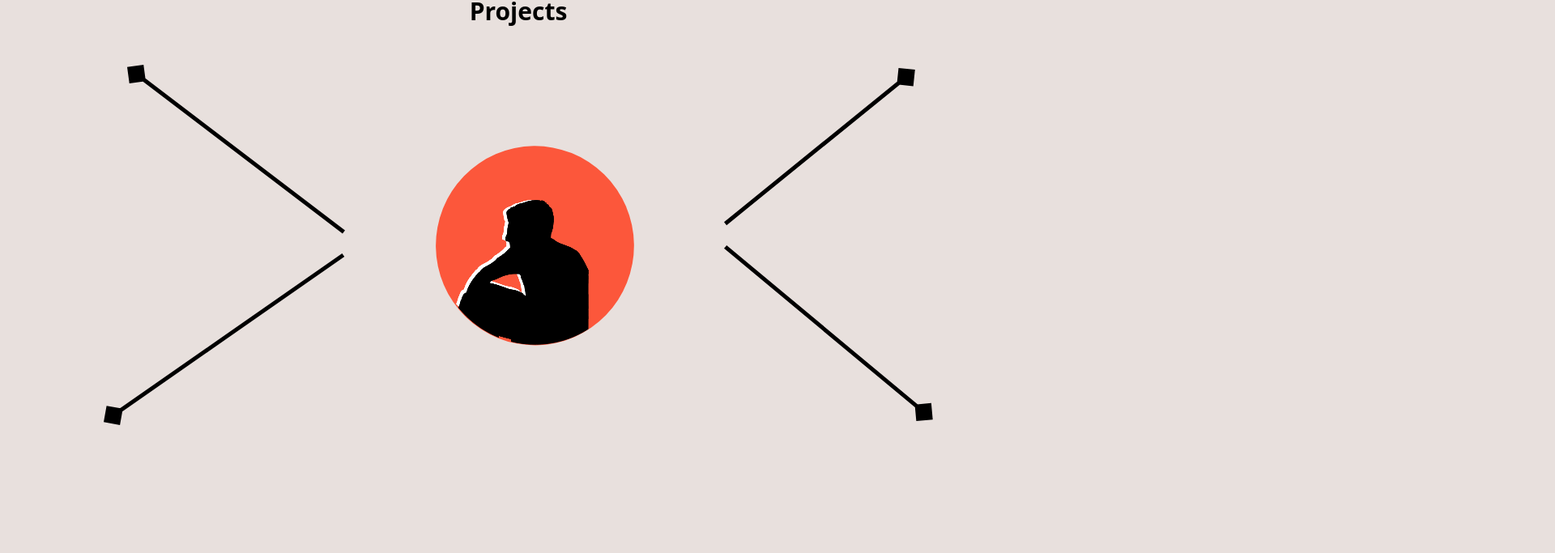
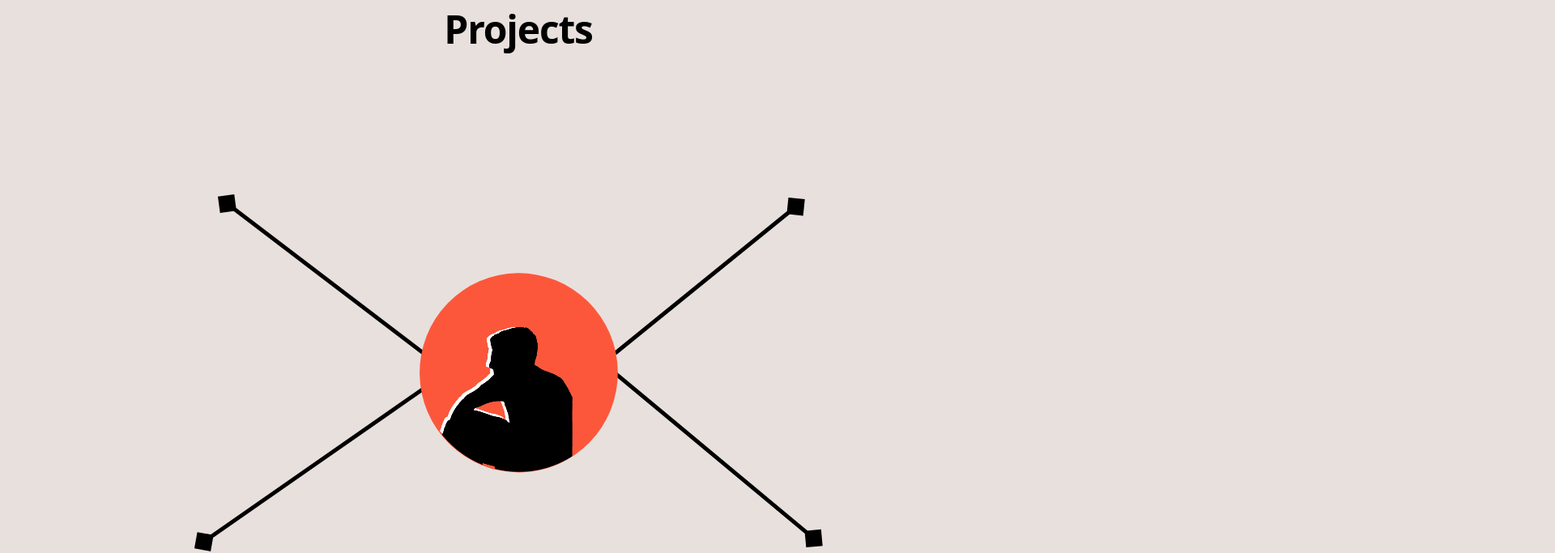
Before and after one commit to Van5sh/portfolio, a Next.js app: page / in a window 1280 px wide. Shown: the part 3047-3730 px from the top of the page at 81% size, 1920 px wide, since content can reach past the window. Before the commit the page ends 3671 px from the top, so only its background shows below. Built offline with nearby package versions, Linux system fonts and the light colour scheme.

Commit message:
Projects ui fix

```diff
--- /dev/null
+++ b/public/svgs/Card.tsx
@@ -0,0 +1,17 @@
+import * as React from "react";
+import { SVGProps } from "react";
+const CardComponent = (props: SVGProps<SVGSVGElement>) => (
+  <svg
+    xmlns="http://www.w3.org/2000/svg"
+    width={386}
+    height={584}
+    fill="none"
+    {...props}
+  >
+    <path
+      fill="#E8E0DD"
+      d="M343 0c2.574 0 5.067.35 7.435 1H358c15.464 0 28 12.536 28 28v527c0 15.464-12.536 28-28 28H43c-2.574 0-5.067-.35-7.435-1H28c-15.464 0-28-12.536-28-28V28C0 12.536 12.536 0 28 0h315Z"
+    />
+  </svg>
+);
+export default CardComponent;
--- a/src/components/ui/containers.tsx
+++ b/src/components/ui/containers.tsx
@@ -1,15 +1,11 @@
 import React from "react";
-
+import CardComponent from "../../../public/svgs/Card";
 interface ContainersProps {
-    children: React.ReactNode;
+  children: React.ReactNode;
 }
 
 const Containers: React.FC<ContainersProps> = ({ children }) => {
-    return (
-        <div className="flex flex-col h-[50vh] w-full items-center justify-center rounded-2xl p-20 bg-[#E8E0DD]">
-            {children}
-        </div>
-    );
+  return <CardComponent />;
 };
 
 export default Containers;
--- a/src/sections/Projects.tsx
+++ b/src/sections/Projects.tsx
@@ -6,20 +6,26 @@ import Centre from "../../public/svgs/Centre";
 
 const Projects = () => {
   return (
-    <div className="flex flex-col items-center p-16 w-full">
-      <h1 className="text-3xl font-bold mb-12">Projects</h1>
+    <div className="flex flex-col items-center w-full px-16 py-20">
+      <h1 className="text-5xl font-bold mb-20 tracking-tight">Projects</h1>
 
-      <div className="relative w-full max-w-5xl h-[60vh]">
-        <div className="flex justify-between items-center">
-          <div className="flex flex-col items-end gap-6">
-            <Arrow4 className="top-10" />
+      <div className="relative w-full max-w-5xl h-[80vh]">
+        <div className="absolute inset-0 flex justify-between items-center px-28">
+          <div className="flex flex-col items-end gap-5">
+            <Arrow4 />
             <Arrow3 />
           </div>
-          <Centre />
-          <div className="flex flex-col items-start gap-6">
+
+          <div className="flex flex-col items-start gap-5 mr-6">
             <Arrow1 />
             <Arrow2 />
           </div>
+        </div>
+        <div
+          className="absolute top-1/2 left-1/2 z-10 transform -translate-x-1/2 -translate-y-1/2
+                        hover:scale-[1.3] transition-transform duration-500 ease-out"
+        >
+          <Centre />
         </div>
       </div>
     </div>
--- a/src/sections/skills.tsx
+++ b/src/sections/skills.tsx
@@ -20,13 +20,13 @@ const SkillsPage = () => {
         {skills.map((skillCategory) => (
           <div
             key={skillCategory.name}
-            className="flex flex-col h-[50vh] w-[50vw] items-center gap-4"
+            className="flex flex-col h-[50vh] items-center gap-4"
           >
-            <div className="flex flex-col h-[50vh] w-[50vw] gap-4 items-center justify-center rounded-2xl p-20 bg-[#E8E0DD]">
+            <div className="flex flex-col h-[50vh] gap-4 items-center justify-center rounded-2xl p-20 bg-[#E8E0DD]">
               {skillCategory.items.map((item) => (
                 <div
                   key={item}
-                  className="flex justify-center font-bold rounded-lg"
+                  className="flex justify-center font-bold rounded-full"
                   style={{
                     backgroundColor: "#162A39",
                     width: "10vw",
```
Also changed, not shown: public/svgs/Centre.tsx (+4 -4 lines).
